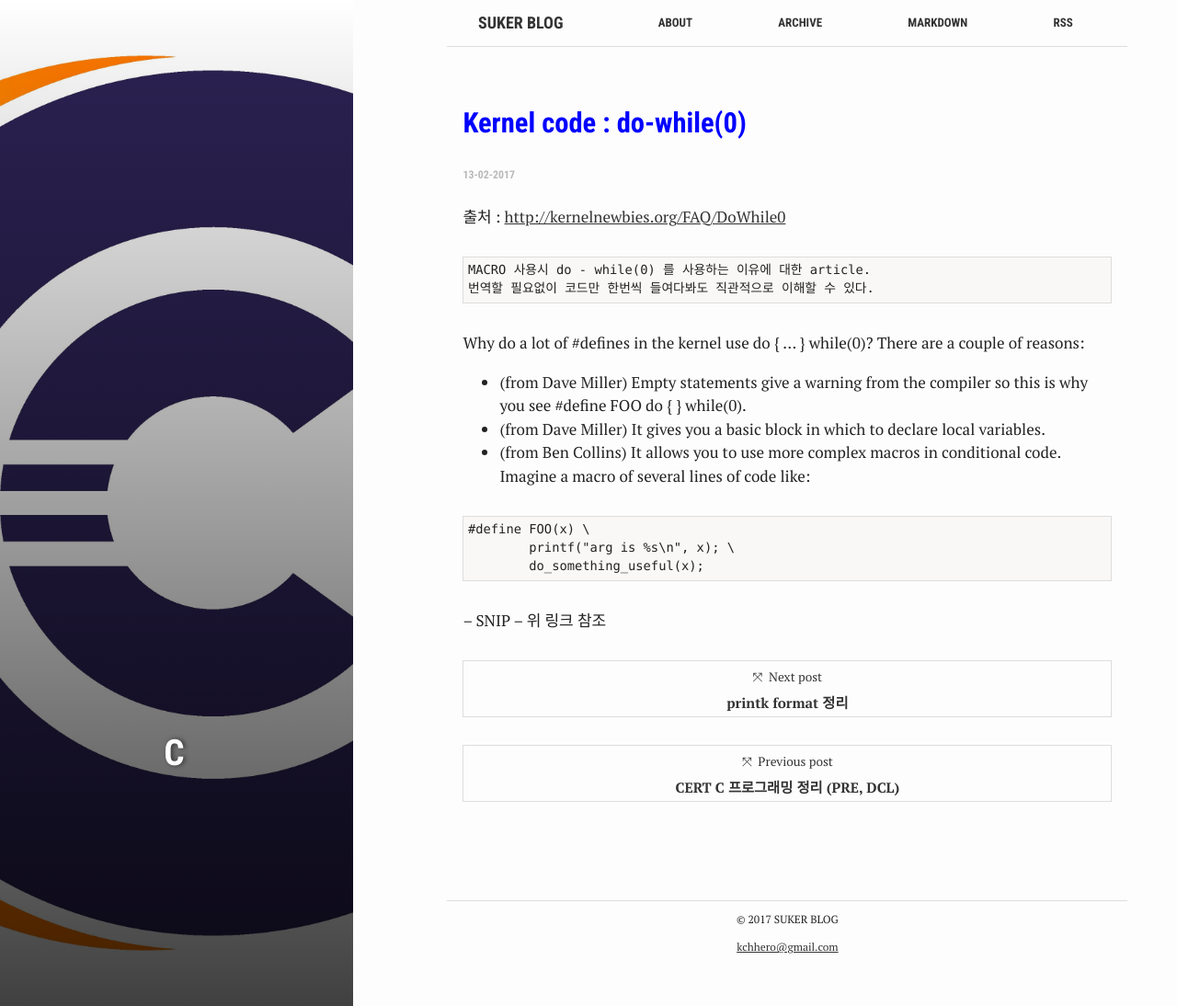
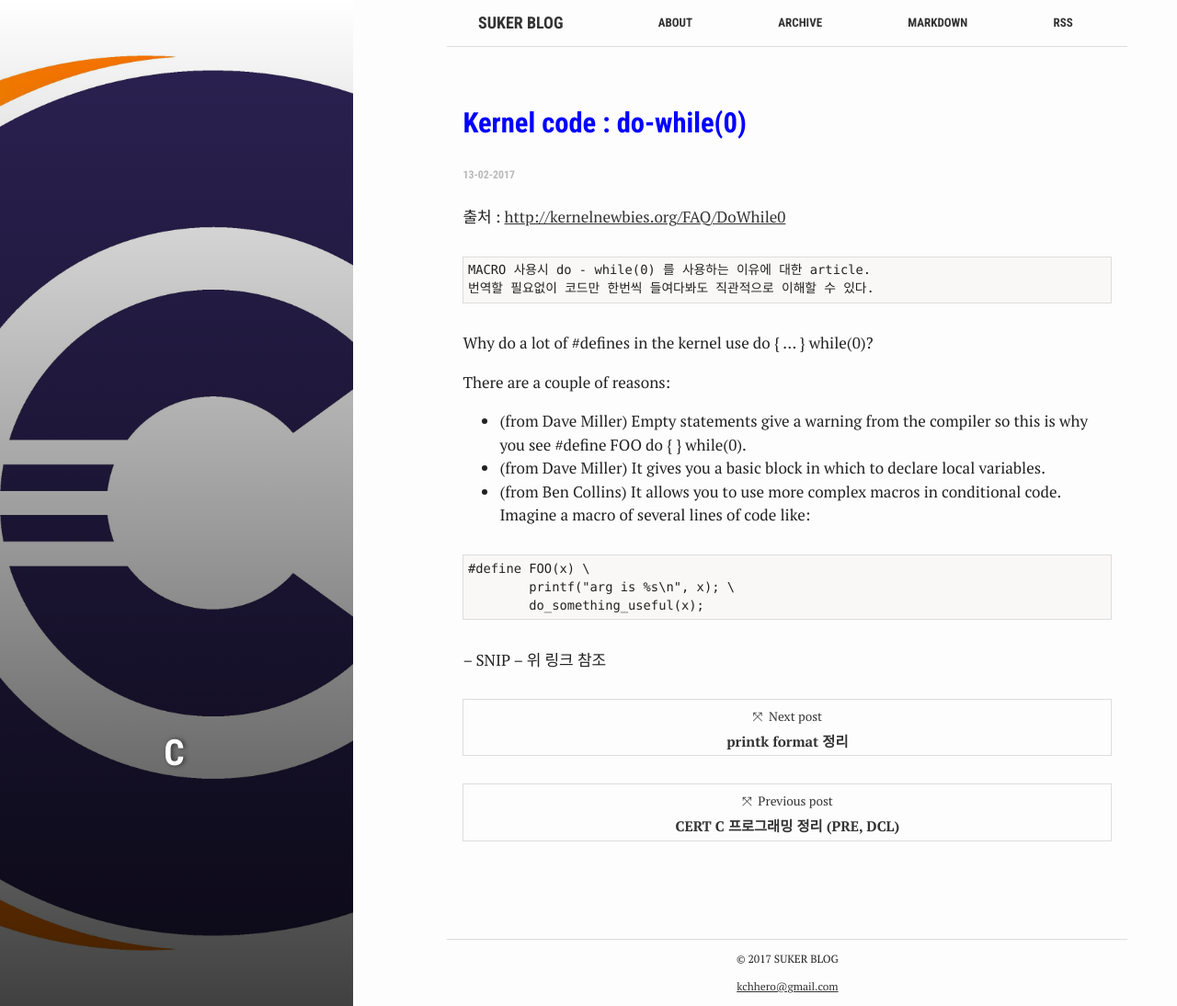
Before and after one commit to kchhero/kchhero.github.io, a Jekyll site: the page built from _posts/2017-02-13-c-do-while-why.md, in a window 1280 px wide and 1094 px high. Shown: the whole window at 92% size. Built offline with Jekyll 4.4.1, drawn with Linux system fonts in a browser that asks for light colours.

```diff
--- a/_posts/2017-02-13-c-do-while-why.md
+++ b/_posts/2017-02-13-c-do-while-why.md
@@ -1,9 +1,9 @@
 ---
+category: language
 layout: post
 tags:
   - c
 title: 'Kernel code : do-while(0)'
-category: language
 ---
 출처 : [http://kernelnewbies.org/FAQ/DoWhile0](http://kernelnewbies.org/FAQ/DoWhile0)
 
@@ -12,6 +12,7 @@ category: language
 
 
 Why do a lot of #defines in the kernel use do { ... } while(0)?
+
 There are a couple of reasons:
 
 - (from Dave Miller) Empty statements give a warning from the compiler so this is why you see #define FOO do { } while(0).
```
